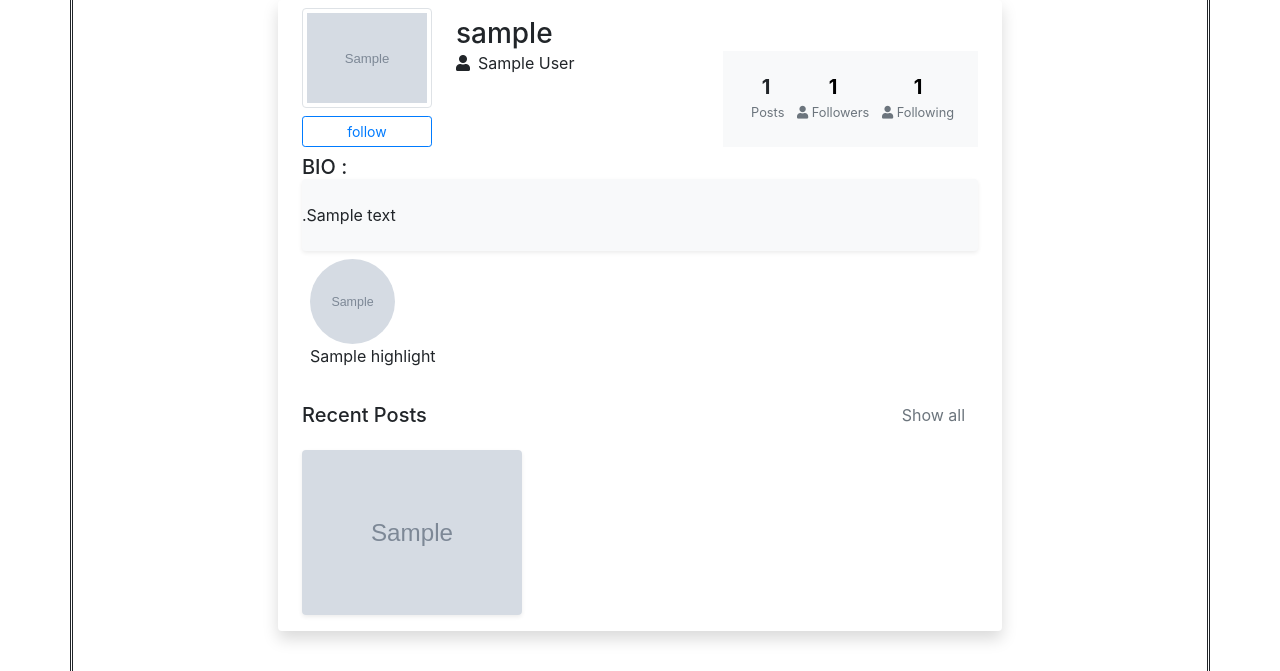
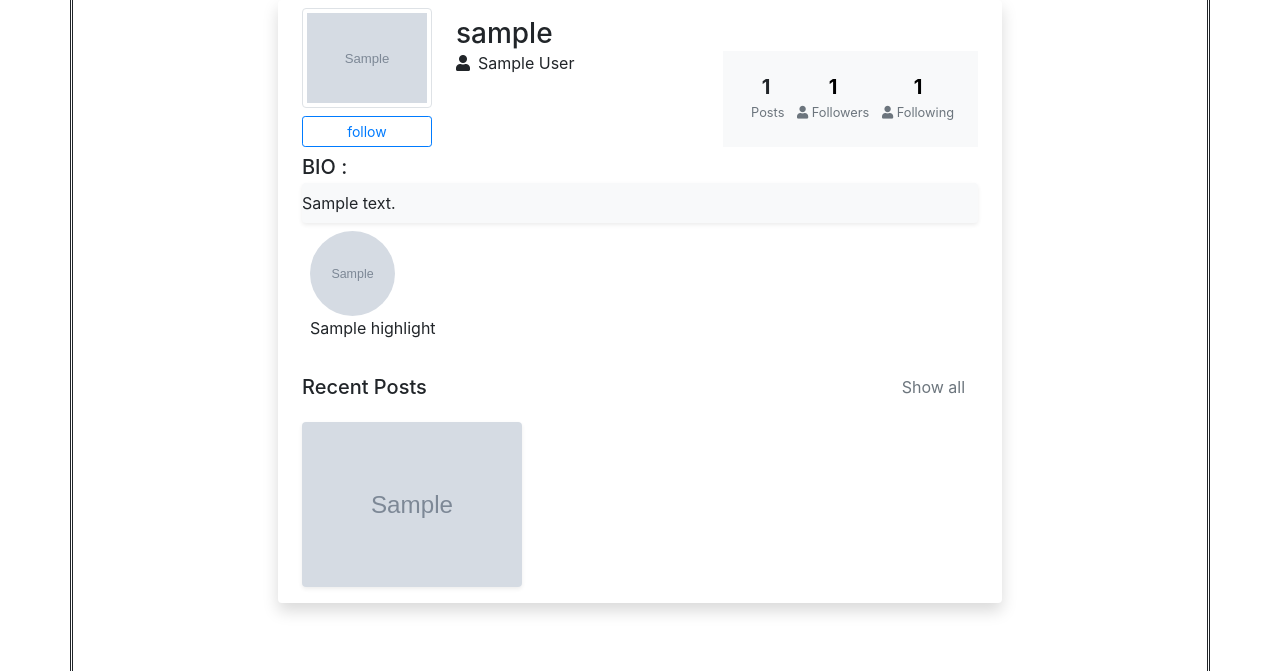
Before and after one commit to Babak-khezri/Django-admin, a Django app: a page that uses templates/account/profile.html in a window 1280 px wide. Shown: the top 671 px of the page. Run offline with Django 3.2, Linux system fonts and the light colour scheme; tables that the repository leaves empty hold one stand-in row (values such as "Sample post"); grey boxes marked "Sample" are stand-in pictures; some libraries are stand-ins or nearby versions.

```diff
--- a/static/account/css/profile.css
+++ b/static/account/css/profile.css
@@ -1,8 +1,3 @@
-.rounded.shadow-sm.bg-light {
-  white-space: pre-wrap;
-  direction: rtl;
-}
-
 .profile-body {
   width: 65%;
 }
--- a/templates/account/profile.html
+++ b/templates/account/profile.html
@@ -8,12 +8,12 @@
     {% for highlight in user.highlights.all %}
     <div class="highlight ml-2 mr-2">
       <a href="{% url 'story:highlight_story' highlight.pk %}" target="_blank">
-      <img width="85px" height="85px" src="{{highlight.image.url}}" class="rounded-circle highlight-img"></a>
+        <img width="85px" height="85px" src="{{highlight.image.url}}" class="rounded-circle highlight-img"></a>
       <p class="text-center">{{highlight.name}}</p>
     </div>
     {% endfor %}
     {% endif %}
-    {% if user == request.user %}
+    {% if user == request.user and user.stories.count %}
     <div class="highlight ml-2 mr-2">
       <a href="{% url 'story:highlite_create' %}">
         <img width="85px" height="85px" src="{% static 'story/img/plus.png' %}" class="rounded-circle">
--- a/templates/account/profile_base.html
+++ b/templates/account/profile_base.html
@@ -72,9 +72,9 @@
             </div>
         </div>
         <div class="px-4 py-1">
-            <h5 class="mb-0">BIO :</h5>
-            <div class="rounded shadow-sm bg-light">
-                {{user.bio}}
+            <h5 class="mb-1">BIO :</h5>
+            <div class="rounded shadow-sm bg-light py-2">
+                {{user.bio|linebreaksbr }}
             </div>
         </div>
         {% block profile_content %}
```
